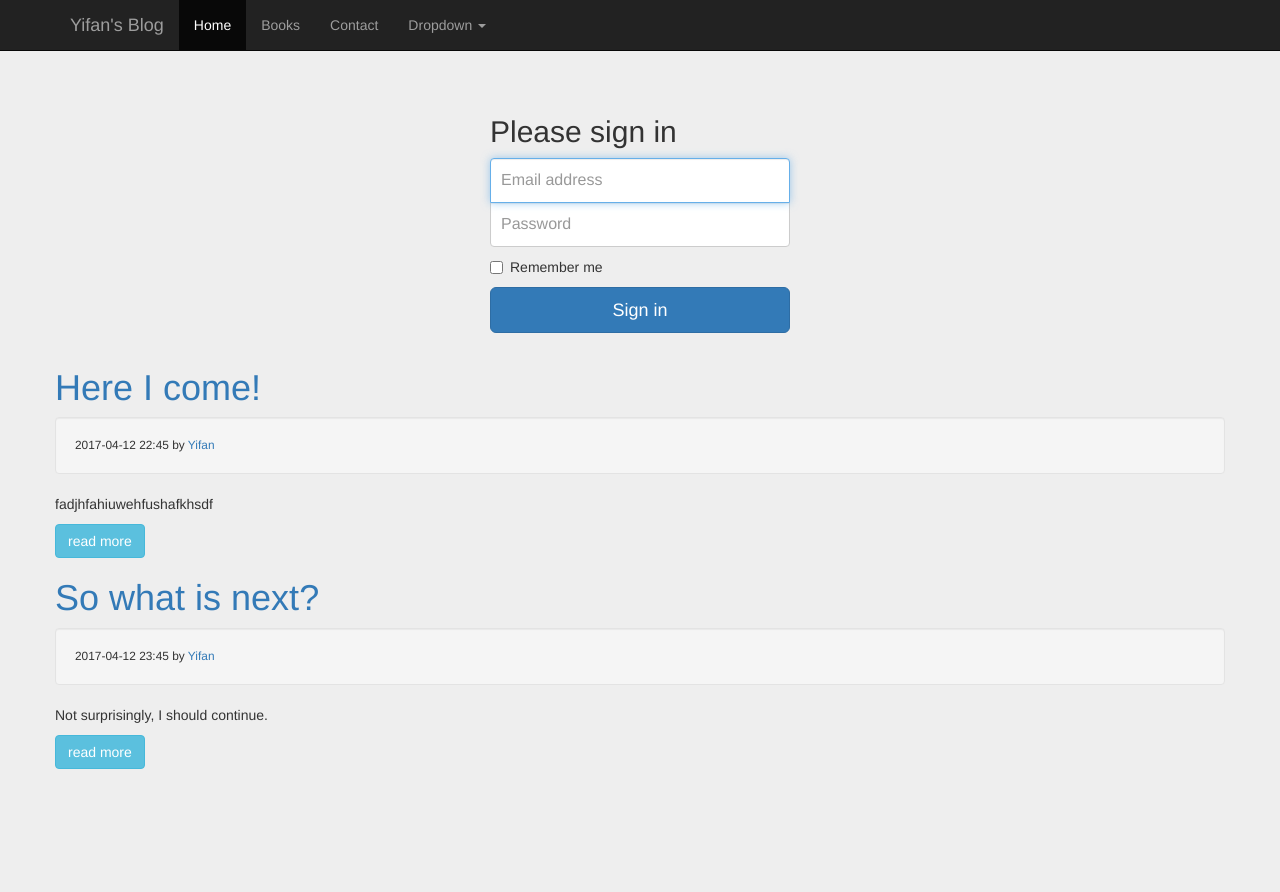
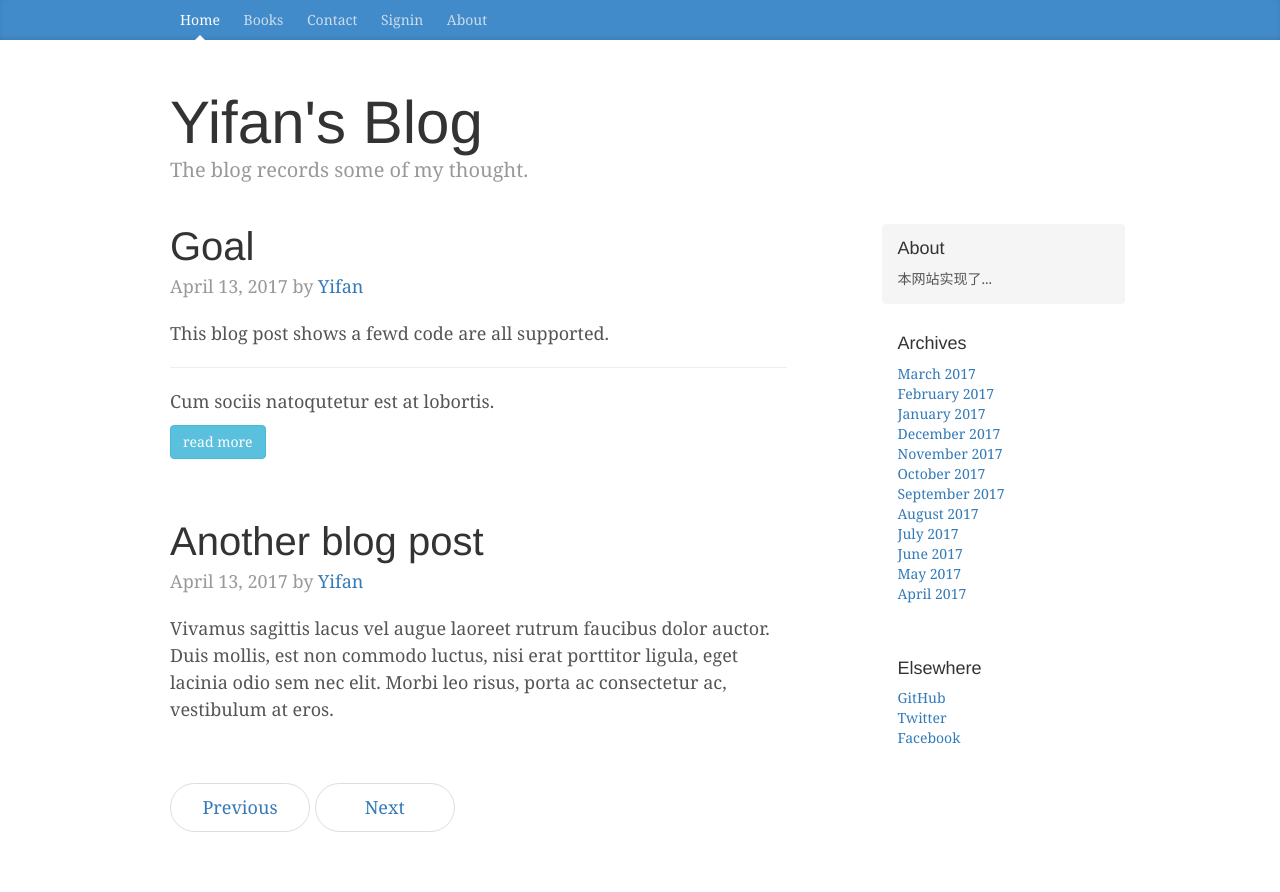
Before and after one commit to tellmetar/tellmetar.github.io, a plain HTML site: page index.html in a window 1280 px wide. Before the commit the page ends 809 px from the top, so only its background shows below. Drawn offline with Linux system fonts and the light colour scheme.

Commit message:
signin??????

```diff
--- /dev/null
+++ b/blog.css
@@ -0,0 +1,166 @@
+/*
+ * Globals
+ */
+
+body {
+  font-family: Georgia, "Times New Roman", Times, serif;
+  color: #555;
+}
+
+h1, .h1,
+h2, .h2,
+h3, .h3,
+h4, .h4,
+h5, .h5,
+h6, .h6 {
+  margin-top: 0;
+  font-family: "Helvetica Neue", Helvetica, Arial, sans-serif;
+  font-weight: normal;
+  color: #333;
+}
+
+
+/*
+ * Override Bootstrap's default container.
+ */
+
+@media (min-width: 1200px) {
+  .container {
+    width: 970px;
+  }
+}
+
+
+/*
+ * Masthead for nav
+ */
+
+.blog-masthead {
+  background-color: #428bca;
+  -webkit-box-shadow: inset 0 -2px 5px rgba(0,0,0,.1);
+          box-shadow: inset 0 -2px 5px rgba(0,0,0,.1);
+}
+
+/* Nav links */
+.blog-nav-item {
+  position: relative;
+  display: inline-block;
+  padding: 10px;
+  font-weight: 500;
+  color: #cdddeb;
+}
+.blog-nav-item:hover,
+.blog-nav-item:focus {
+  color: #fff;
+  text-decoration: none;
+}
+
+/* Active state gets a caret at the bottom */
+.blog-nav .active {
+  color: #fff;
+}
+.blog-nav .active:after {
+  position: absolute;
+  bottom: 0;
+  left: 50%;
+  width: 0;
+  height: 0;
+  margin-left: -5px;
+  vertical-align: middle;
+  content: " ";
+  border-right: 5px solid transparent;
+  border-bottom: 5px solid;
+  border-left: 5px solid transparent;
+}
+
+
+/*
+ * Blog name and description
+ */
+
+.blog-header {
+  padding-top: 20px;
+  padding-bottom: 20px;
+}
+.blog-title {
+  margin-top: 30px;
+  margin-bottom: 0;
+  font-size: 60px;
+  font-weight: normal;
+}
+.blog-description {
+  font-size: 20px;
+  color: #999;
+}
+
+
+/*
+ * Main column and sidebar layout
+ */
+
+.blog-main {
+  font-size: 18px;
+  line-height: 1.5;
+}
+
+/* Sidebar modules for boxing content */
+.sidebar-module {
+  padding: 15px;
+  margin: 0 -15px 15px;
+}
+.sidebar-module-inset {
+  padding: 15px;
+  background-color: #f5f5f5;
+  border-radius: 4px;
+}
+.sidebar-module-inset p:last-child,
+.sidebar-module-inset ul:last-child,
+.sidebar-module-inset ol:last-child {
+  margin-bottom: 0;
+}
+
+
+/* Pagination */
+.pager {
+  margin-bottom: 60px;
+  text-align: left;
+}
+.pager > li > a {
+  width: 140px;
+  padding: 10px 20px;
+  text-align: center;
+  border-radius: 30px;
+}
+
+
+/*
+ * Blog posts
+ */
+
+.blog-post {
+  margin-bottom: 60px;
+}
+.blog-post-title {
+  margin-bottom: 5px;
+  font-size: 40px;
+}
+.blog-post-meta {
+  margin-bottom: 20px;
+  color: #999;
+}
+
+
+/*
+ * Footer
+ */
+
+.blog-footer {
+  padding: 40px 0;
+  color: #999;
+  text-align: center;
+  background-color: #f9f9f9;
+  border-top: 1px solid #e5e5e5;
+}
+.blog-footer p:last-child {
+  margin-bottom: 0;
+}
--- a/index.html
+++ b/index.html
@@ -1,108 +1,101 @@
 <!DOCTYPE html>
 <html>
+
   <link href="./bootstrap.min.css" rel="stylesheet">
-  <link href="./signin.css" rel="stylesheet">
+  <link href="./blog.css" rel="stylesheet">
 
   <head>
+    <meta charset="utf-8">
     <title>yifan_website</title>
   </head>
 
+  <body>
+    <div class="blog-masthead">
+      <div class="container">
+        <nav class="blog-nav">
+          <a class="blog-nav-item active" href="./index.html">Home</a>
+          <a class="blog-nav-item" href="./books.html">Books</a>
+          <a class="blog-nav-item" href="./contact.html">Contact</a>
+          <a class="blog-nav-item" href="./signin.html">Signin</a>
+          <a class="blog-nav-item" href="#">About</a>
+        </nav>
+      </div>
+    </div>
 
-  <body>
+    <div class="container">
 
-  <div class="container theme-showcase" role="main">
+      <div class="blog-header">
+        <h1 class="blog-title">Yifan's Blog</h1>
+        <p class="lead blog-description">The blog records some of my thought.</p>
+      </div>
 
-    <nav class="navbar navbar-inverse navbar-fixed-top">
-      <div class="container">
-        <div class="navbar-header">
-          <button type="button" class="navbar-toggle collapsed" data-toggle="collapse" data-target="#navbar" aria-expanded="false" aria-controls="navbar">
-            <span class="sr-only">Toggle navigation</span>
-            <span class="icon-bar"></span>
-            <span class="icon-bar"></span>
-            <span class="icon-bar"></span>
-          </button>
-          <a class="navbar-brand" href="./index.html">Yifan's Blog</a>
-       </div>
+      <div class="row">
 
-<div id="navbar" class="navbar-collapse collapse">
-<ul class="nav navbar-nav">
-<li class="active"><a href="./index.html">Home</a></li>
-<li><a href="./books.html">Books</a></li>
-<li><a href="./contact.html">Contact</a></li>
-<li class="dropdown">
-<a href="#" class="dropdown-toggle" data-toggle="dropdown" role="button" aria-haspopup="true" aria-expanded="false">Dropdown <span class="caret"></span></a>
-<ul class="dropdown-menu">
-<li><a href="#">Action</a></li>
+        <div class="col-sm-8 blog-main">
 
-<li><a href="#">Another action</a></li>
-<li><a href="#">Something else here</a></li>
-<li role="separator" class="divider"></li>
-<li class="dropdown-header">Nav header</li>
-<li><a href="#">Separated link</a></li>
-<li><a href="#">One more separated link</a></li>
-</ul>
-</li>
-</ul>
-</div><!--/.nav-collapse -->
-</div>
-</nav>
+          <div class="blog-post">
+            <h2 class="blog-post-title">Goal</h2>
+            <p class="blog-post-meta">April 13, 2017 by <a href="#">Yifan</a></p>
+
+            <p>This blog post shows a fewd code are all supported.</p>
+            <hr>
+            <p>Cum sociis natoqutetur est at lobortis.</p>
+
+            <a class="btn btn-info xsmall" href="http://tellmetar.github.io/goal.html">read more</a>
+          </div><!-- /.blog-post -->
+
+          <div class="blog-post">
+            <h2 class="blog-post-title">Another blog post</h2>
+            <p class="blog-post-meta">April 13, 2017 by <a href="#">Yifan</a></p>
+
+            <p>Vivamus sagittis lacus vel augue laoreet rutrum faucibus dolor auctor. Duis mollis, est non commodo luctus, nisi erat porttitor ligula, eget lacinia odio sem nec elit. Morbi leo risus, porta ac consectetur ac, vestibulum at eros.</p>
+
+          </div><!-- /.blog-post -->
 
 
+          <nav>
+            <ul class="pager">
+              <li><a href="#">Previous</a></li>
+              <li><a href="#">Next</a></li>
+            </ul>
+          </nav>
 
+        </div><!-- /.blog-main -->
 
-<br>
-<br>
+        <div class="col-sm-3 col-sm-offset-1 blog-sidebar">
+          <div class="sidebar-module sidebar-module-inset">
+            <h4>About</h4>
+            <p>本网站实现了...
+          </div>
+          <div class="sidebar-module">
+            <h4>Archives</h4>
+            <ol class="list-unstyled">
+              <li><a href="#">March 2017</a></li>
+              <li><a href="#">February 2017</a></li>
+              <li><a href="#">January 2017</a></li>
+              <li><a href="#">December 2017</a></li>
+              <li><a href="#">November 2017</a></li>
+              <li><a href="#">October 2017</a></li>
+              <li><a href="#">September 2017</a></li>
+              <li><a href="#">August 2017</a></li>
+              <li><a href="#">July 2017</a></li>
+              <li><a href="#">June 2017</a></li>
+              <li><a href="#">May 2017</a></li>
+              <li><a href="#">April 2017</a></li>
+            </ol>
+          </div>
+          <div class="sidebar-module">
+            <h4>Elsewhere</h4>
+            <ol class="list-unstyled">
+              <li><a href="#">GitHub</a></li>
+              <li><a href="#">Twitter</a></li>
+              <li><a href="#">Facebook</a></li>
+            </ol>
+          </div>
+        </div><!-- /.blog-sidebar -->
 
-      <form class="form-signin">
-        <h2 class="form-signin-heading">Please sign in</h2>
-        <label for="inputEmail" class="sr-only">Email address</label>
-        <input type="email" id="inputEmail" class="form-control" placeholder="Email address" required autofocus>
-        <label for="inputPassword" class="sr-only">Password</label>
-        <input type="password" id="inputPassword" class="form-control" placeholder="Password" required>
-        <div class="checkbox">
-          <label>
-            <input type="checkbox" value="remember-me"> Remember me
-          </label>
-        </div>
-        <button class="btn btn-lg btn-primary btn-block" type="submit">Sign in</button>
-      </form>
+      </div><!-- /.row -->
 
-    </div> <!-- /container -->
-
-
-
-
-
-<div class="container">
-  <div class="content">
-    <div class="row">
-      <div class="span9">
-
-        <div class='article'>
-          <div class="content-title">
-            <a href="http://tellmetar.github.io/goal.html"><h1>Here I come!</h1></a>
-            <div class= "well small"> 2017-04-12 22:45 by <a class="url fn" href=''>Yifan</a>
-            </div>
-            <div class="summary"><p> fadjhfahiuwehfushafkhsdf </p><a class="btn btn-info xsmall" href="http://tellmetar.github.io/goal.html">read more</a>
-            </div>
-          </div>
-        </div>
-
-
-        <div class='article'>
-          <div class="content-title">
-            <a href="http://tellmetar.github.io/next.html"><h1>So what is next?</h1></a>
-            <div class= "well small"> 2017-04-12 23:45 by <a class="url fn" href=''>Yifan</a>
-            </div>
-            <div class="summary"><p> Not surprisingly, I should continue. </p><a class="btn btn-info xsmall" href=http://tellmetar.github.io/next.html">read more</a>
-            </div>
-          </div>
-        </div>
-      </div>
-    </div>
-  </div>
-</div>
-
-  </div>
-</body>
+    </div><!-- /.container -->
+  </body>
 </html>
```
Also changed, not shown: books.html (+15 -47 lines), signin.html (added, +36 -0 lines), version1.html (added, +127 -0 lines).
